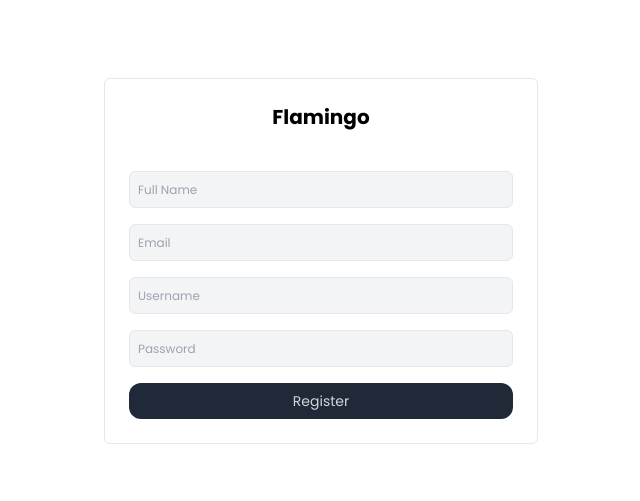
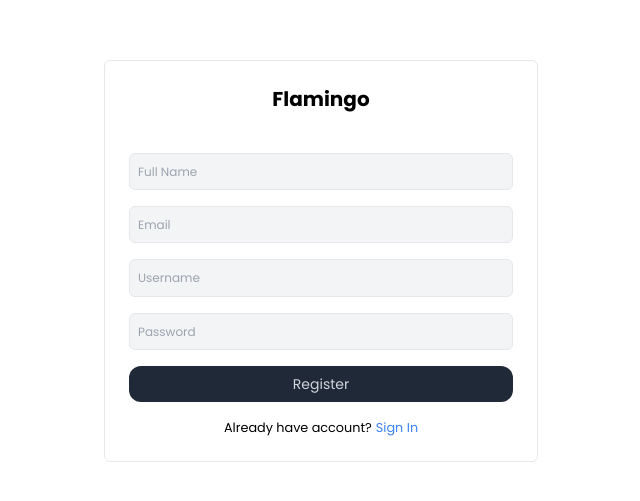
Before and after one commit to nishanthmessi/flamingo, a React (Vite) app in the folder client/: page /signup in a window 1280 px wide. Shown: the part 139-640 px from the top of the page, without its empty margins (319-959 px from the left). Built offline with nearby package versions, Linux system fonts and the light colour scheme.

Commit message:
client auth

```diff
--- a/client/src/components/Login.jsx
+++ b/client/src/components/Login.jsx
@@ -1,5 +1,5 @@
 import { useState } from 'react'
-import { useNavigate } from "react-router-dom"
+import { Link, useNavigate } from "react-router-dom"
 import Axios from 'axios'
 
 const Login = () => {
@@ -17,7 +17,7 @@ const Login = () => {
         password
       })
     } catch (error) {
-
+      console.log(error)
     }
   }
 
@@ -41,6 +41,11 @@ const Login = () => {
             onChange={(e) => setPassword(e.target.value)}
           />
           <button className="bg-gray-800 w-full py-2 rounded-xl text-sm text-gray-300">Login</button>
+
+          <div className="flex text-[.8rem] gap-1">
+            <p>Don't have an account?</p>
+            <Link to="/signup" className="text-blue-500 hover:underline">Sign Up</Link>
+          </div>
         </form>
       </div>
     </div>
--- a/client/src/components/Register.jsx
+++ b/client/src/components/Register.jsx
@@ -1,4 +1,6 @@
+import Axios from 'axios'
 import { useState } from 'react'
+import { Link, useNavigate } from "react-router-dom"
 
 const Register = () => {
   const [fullName, setFullName] = useState("")
@@ -6,11 +8,33 @@ const Register = () => {
   const [username, setUsername] = useState("")
   const [password, setPassword] = useState("")
 
+  const navigate = useNavigate()
+
+  const handleRegister = async (e) => {
+    e.preventDefault()
+
+    try {
+      await Axios.post("/auth/signup", {
+        name: fullName,
+        email,
+        username,
+        password
+      })
+      navigate("/home")
+    } catch (error) {
+      console.log(error)
+    }
+  }
+
   return (
     <div className="flex justify-center items-center h-screen">
       <div className="border p-6 rounded-md">
         <h1 className="text-xl font-bold text-center mb-10">Flamingo</h1>
-        <form action="submit" className="flex flex-col justify-center items-center gap-4 w-[30vw]">
+        <form
+          action="submit"
+          className="flex flex-col justify-center items-center gap-4 w-[30vw]"
+          onSubmit={handleRegister}
+        >
           <input
             type="text"
             className="border bg-gray-100 rounded-md p-2 outline-none w-full text-[.8rem] placeholder:text-xs"
@@ -40,6 +64,11 @@ const Register = () => {
             onChange={(e) => setPassword(e.target.value)}
           />
           <button className="bg-gray-800 w-full py-2 rounded-xl text-sm text-gray-300">Register</button>
+
+          <div className="flex text-[.8rem] gap-1">
+            <p>Already have account?</p>
+            <Link to="/" className="text-blue-500 hover:underline">Sign In</Link>
+          </div>
         </form>
       </div>
     </div>
```
